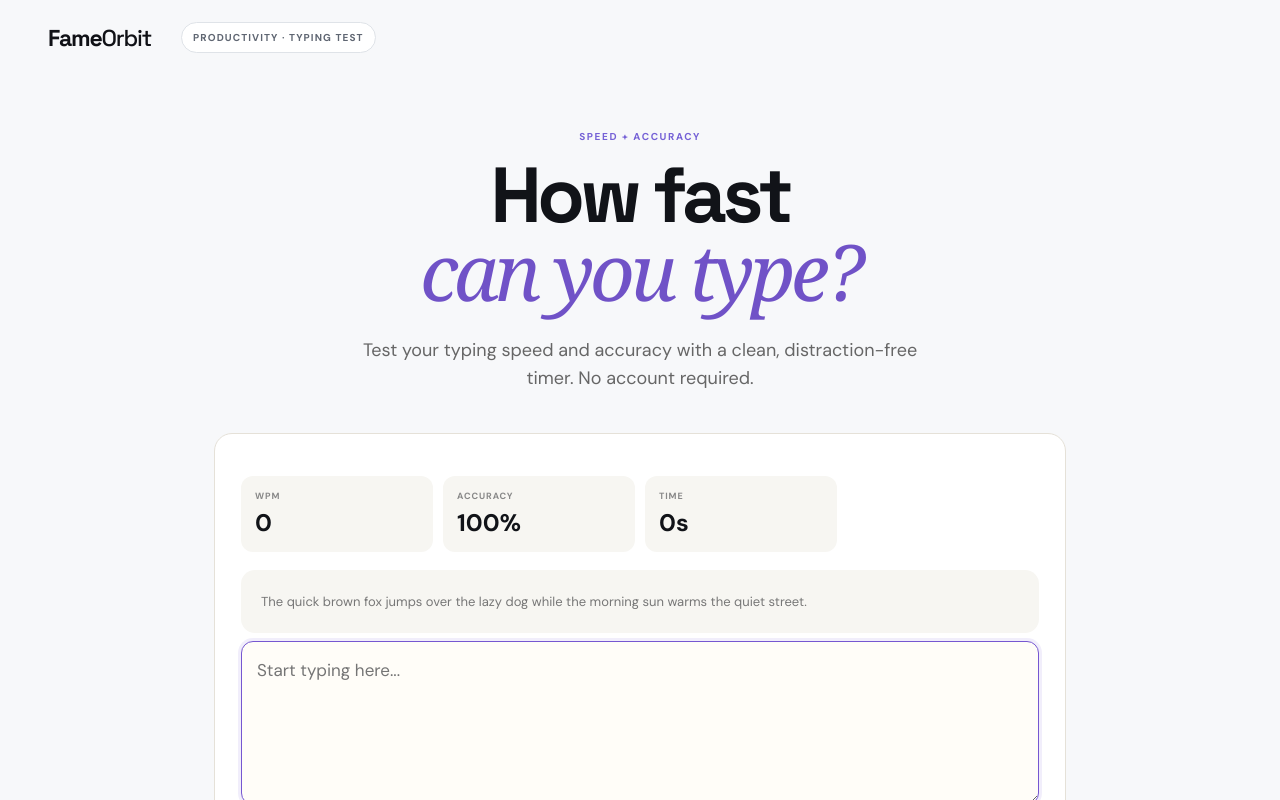
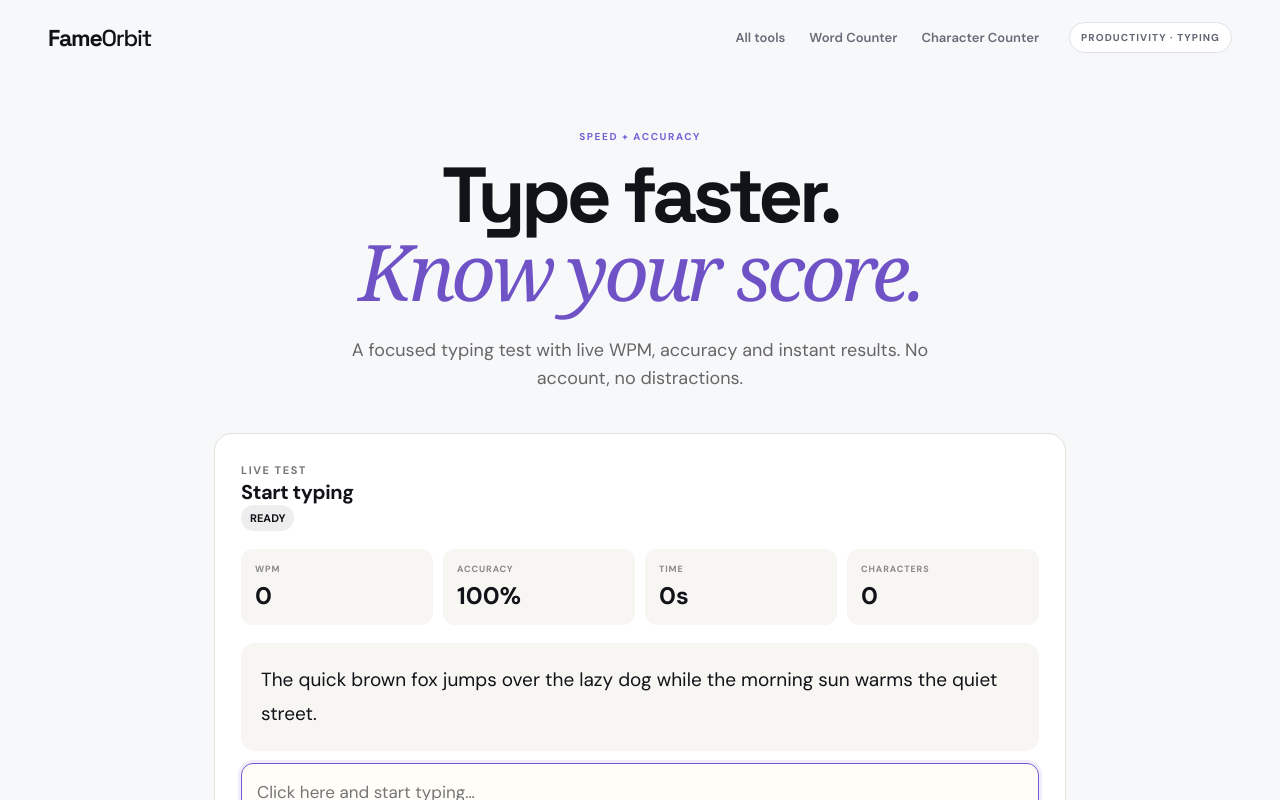
Before and after one commit to msayyed72/print-size-calculator, a Next.js app: page /print-size-calculator/typing-test in a window 1280 px wide. Shown: the top 800 px of the page. Built offline with nearby package versions, Linux system fonts and the light colour scheme.

Commit message:
Upgrade typing test into focused premium workflow

```diff
--- a/app/typing-test/page.tsx
+++ b/app/typing-test/page.tsx
@@ -1,48 +1,26 @@
 "use client";
 
 import Link from "next/link";
-import { useEffect, useMemo, useState } from "react";
+import { useEffect, useMemo, useRef, useState } from "react";
 import AdSlot from "../components/AdSlot";
 
-const samples = [
-  "The quick brown fox jumps over the lazy dog while the morning sun warms the quiet street.",
-  "Good tools should feel simple, fast and useful. Focus on the task and let the interface stay out of the way.",
-  "Practice typing with accuracy first, then build speed through steady and consistent repetition.",
+const samples=[
+ "The quick brown fox jumps over the lazy dog while the morning sun warms the quiet street.",
+ "Good tools should feel simple, fast and useful. Focus on the task and let the interface stay out of the way.",
+ "Practice typing with accuracy first, then build speed through steady and consistent repetition."
 ];
 
-export default function TypingTest() {
-  const [sample, setSample] = useState(samples[0]);
-  const [typed, setTyped] = useState("");
-  const [started, setStarted] = useState(false);
-  const [finished, setFinished] = useState(false);
-  const [seconds, setSeconds] = useState(0);
-
-  useEffect(() => {
-    if (!started || finished) return;
-    const timer = window.setInterval(() => setSeconds(s => s + 1), 1000);
-    return () => window.clearInterval(timer);
-  }, [started, finished]);
-
-  const correct = useMemo(() => [...typed].filter((c, i) => c === sample[i]).length, [typed, sample]);
-  const accuracy = typed.length ? Math.round((correct / typed.length) * 100) : 100;
-  const wpm = seconds ? Math.round((correct / 5) / (seconds / 60)) : 0;
-
-  function change(value: string) {
-    if (!started) setStarted(true);
-    setTyped(value);
-    if (value.length >= sample.length) setFinished(true);
-  }
-  function reset() {
-    setTyped(""); setStarted(false); setFinished(false); setSeconds(0);
-  }
-  function next() {
-    setSample(samples[Math.floor(Math.random() * samples.length)]); reset();
-  }
-
-  return <main>
-    <header className="siteHeader"><Link className="brand" href="/"><strong>Fame</strong>Orbit</Link><span className="headerTag">PRODUCTIVITY · TYPING TEST</span></header>
-    <section className="hero"><div className="eyebrow">SPEED + ACCURACY</div><h1>How fast<br/><em>can you type?</em></h1><p className="lead">Test your typing speed and accuracy with a clean, distraction-free timer. No account required.</p>
-      <div className="panel custom"><div className="typingStats"><div><span>WPM</span><strong>{wpm}</strong></div><div><span>ACCURACY</span><strong>{accuracy}%</strong></div><div><span>TIME</span><strong>{seconds}s</strong></div></div><p className="typingPrompt">{[...sample].map((char, i) => <span key={i} className={i < typed.length ? (typed[i] === char ? "typedCorrect" : "typedWrong") : ""}>{char}</span>)}</p><textarea className="toolTextarea typingInput" rows={5} value={typed} onChange={e=>change(e.target.value.slice(0, sample.length))} disabled={finished} placeholder="Start typing here..." autoFocus />{finished && <div className="customResult"><strong>{wpm} WPM · {accuracy}% accuracy</strong><span className="status excellent">Complete</span><p>Nice work. Try again or use a new passage to beat your score.</p></div>}<div className="heroActions"><button className="primaryAction" onClick={reset}>Restart</button><button className="secondaryAction" onClick={next}>New passage</button></div></div>
-    </section><AdSlot placement="after-calculator"/><section className="contentSection"><div className="contentInner"><div className="eyebrow">HOW IT WORKS</div><h2>Build speed without losing accuracy.</h2><p>Typing speed is measured in words per minute (WPM). This test uses the standard five-character word convention and compares your input with the displayed passage.</p><div className="guideGrid"><article><h3>WPM</h3><p>Words per minute estimates how many five-character words you type in one minute.</p></article><article><h3>Accuracy</h3><p>Accuracy shows the percentage of typed characters that match the target text.</p></article><article><h3>Practice</h3><p>Short, consistent practice sessions can help you improve both rhythm and confidence.</p></article></div></div></section><footer><span>FameOrbit · Typing Test</span><Link href="/">Explore all FameOrbit tools</Link></footer>
-  </main>;
+export default function TypingTest(){
+ const [sample,setSample]=useState(samples[0]);const [typed,setTyped]=useState("");const [started,setStarted]=useState(false);const [finished,setFinished]=useState(false);const [seconds,setSeconds]=useState(0);const inputRef=useRef<HTMLTextAreaElement>(null);
+ useEffect(()=>{if(!started||finished)return;const timer=window.setInterval(()=>setSeconds(s=>s+1),1000);return()=>window.clearInterval(timer)},[started,finished]);
+ const correct=useMemo(()=>[...typed].filter((c,i)=>c===sample[i]).length,[typed,sample]);const accuracy=typed.length?Math.round(correct/typed.length*100):100;const wpm=seconds?Math.round(correct/5/(seconds/60)):0;
+ function change(value:string){if(!started)setStarted(true);setTyped(value);if(value.length>=sample.length)setFinished(true)}
+ function reset(){setTyped("");setStarted(false);setFinished(false);setSeconds(0);setTimeout(()=>inputRef.current?.focus(),0)}
+ function next(){setSample(samples[Math.floor(Math.random()*samples.length)]);setTyped("");setStarted(false);setFinished(false);setSeconds(0);setTimeout(()=>inputRef.current?.focus(),0)}
+ return <main>
+  <header className="siteHeader"><Link className="brand" href="/"><strong>Fame</strong>Orbit</Link><nav><Link href="/">All tools</Link><Link href="/word-counter/">Word Counter</Link><Link href="/character-counter/">Character Counter</Link></nav><span className="headerTag">PRODUCTIVITY · TYPING</span></header>
+  <section className="hero"><div className="eyebrow">SPEED + ACCURACY</div><h1>Type faster.<br/><em>Know your score.</em></h1><p className="lead">A focused typing test with live WPM, accuracy and instant results. No account, no distractions.</p>
+   <div className="panel custom typingPanel"><div className="typingTop"><div><span className="small">LIVE TEST</span><h2>{finished?"Test complete":"Start typing"}</h2></div><span className="status">{started&&!finished?"RUNNING":"READY"}</span></div><div className="typingStats"><div><span>WPM</span><strong>{wpm}</strong></div><div><span>ACCURACY</span><strong>{accuracy}%</strong></div><div><span>TIME</span><strong>{seconds}s</strong></div><div><span>CHARACTERS</span><strong>{typed.length}</strong></div></div><div className="typingPrompt">{[...sample].map((char,i)=><span key={i} className={i<typed.length?(typed[i]===char?"typedCorrect":"typedWrong"):""}>{char}</span>)}</div><textarea ref={inputRef} className="toolTextarea typingInput" rows={5} value={typed} onChange={e=>change(e.target.value.slice(0,sample.length))} disabled={finished} placeholder="Click here and start typing…" autoFocus />{finished&&<div className="customResult"><strong>{wpm} WPM · {accuracy}%</strong><span className="status excellent">Complete</span><p>{accuracy>=95?"Excellent accuracy. Now try to beat your speed.":"Good run. Keep accuracy high and try again."}</p></div>}<div className="heroActions"><button className="primaryAction" onClick={reset}>Restart test</button><button className="secondaryAction" onClick={next}>New passage</button></div></div>
+  </section><AdSlot placement="after-calculator"/><section className="contentSection"><div className="contentInner"><div className="eyebrow">YOUR SCORE</div><h2>Speed is useful. Accuracy makes it real.</h2><p>FameOrbit measures typing speed using the standard five-character word convention while tracking character accuracy in real time.</p><div className="guideGrid"><article><h3>WPM</h3><p>Words per minute estimates how many standard five-character words you can type in one minute.</p></article><article><h3>Accuracy</h3><p>Accuracy compares each typed character with the target passage, so mistakes are visible immediately.</p></article><article><h3>Practice</h3><p>Run short tests regularly. Aim for consistent accuracy first, then push your speed.</p></article></div></div></section><footer><span>FameOrbit · Typing Test</span><Link href="/">Explore all tools</Link></footer>
+ </main>
 }
```
